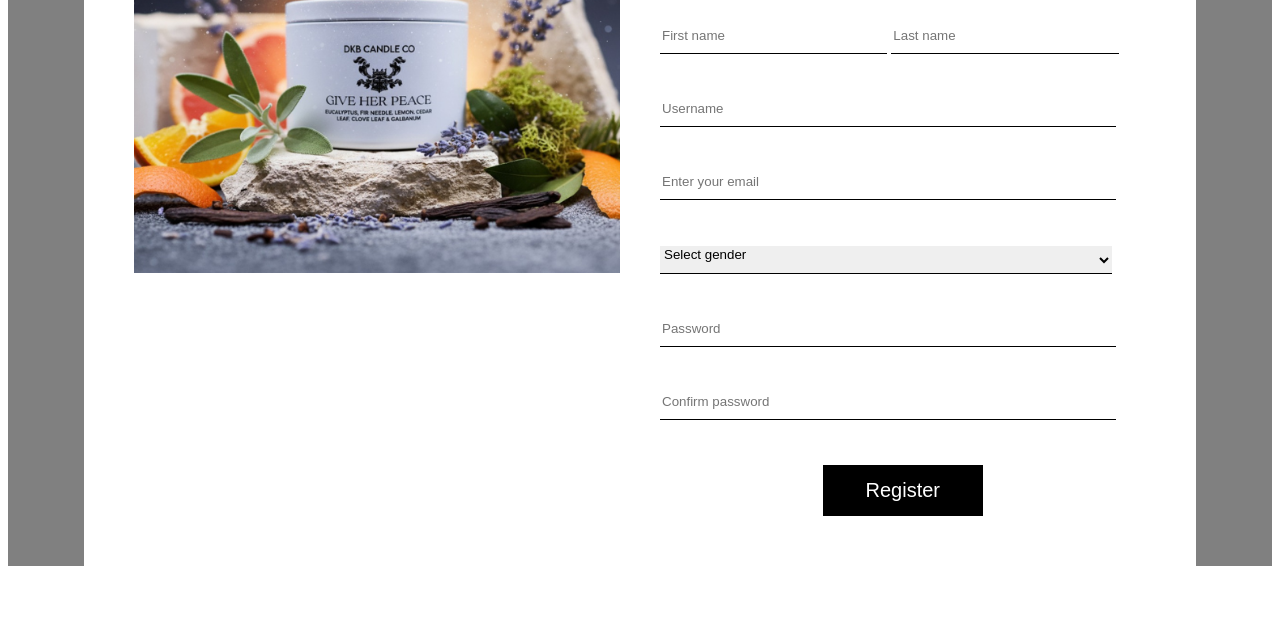
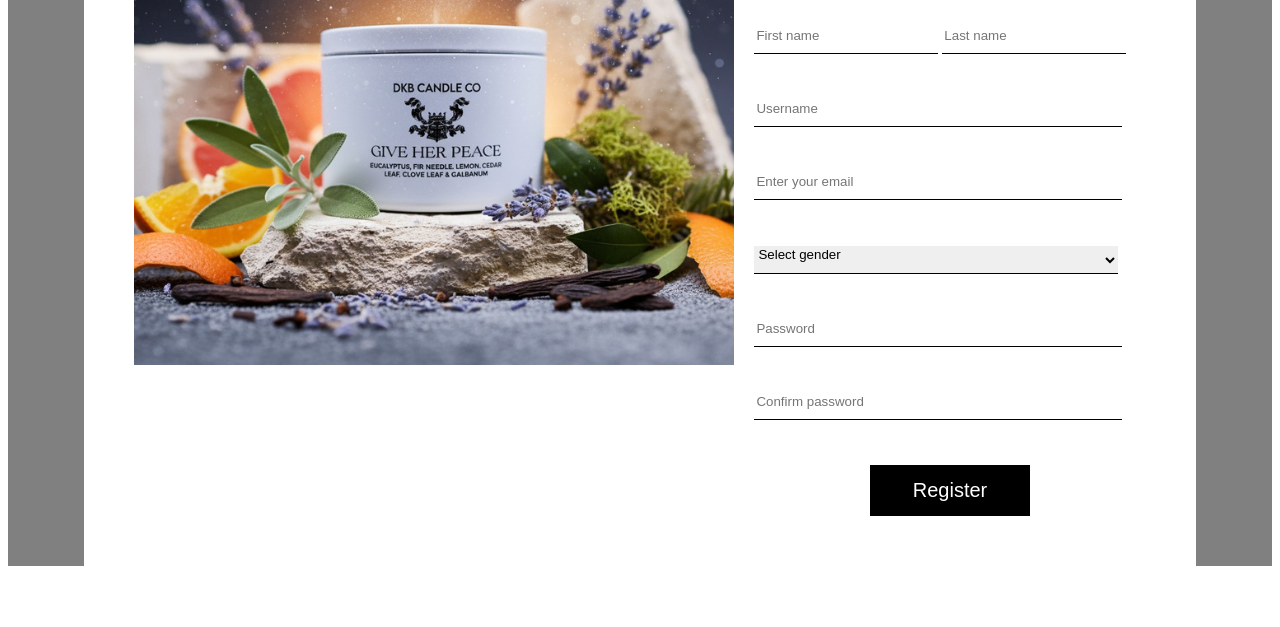
Before and after one commit to adeeb4272/Form-Test-, a plain HTML site: page index.html in a window 1280 px wide. Shown: the part 173-800 px from the top of the page. Drawn offline with Linux system fonts and the light colour scheme.

Commit message:
index.html

```diff
--- a/index.html
+++ b/index.html
@@ -73,7 +73,7 @@
 <section class="form">
 <div class="main-box">
 
-    <div class="image">
+    <div class="image/image">
         <img src="form.png" alt="">
     </div>
 
```
